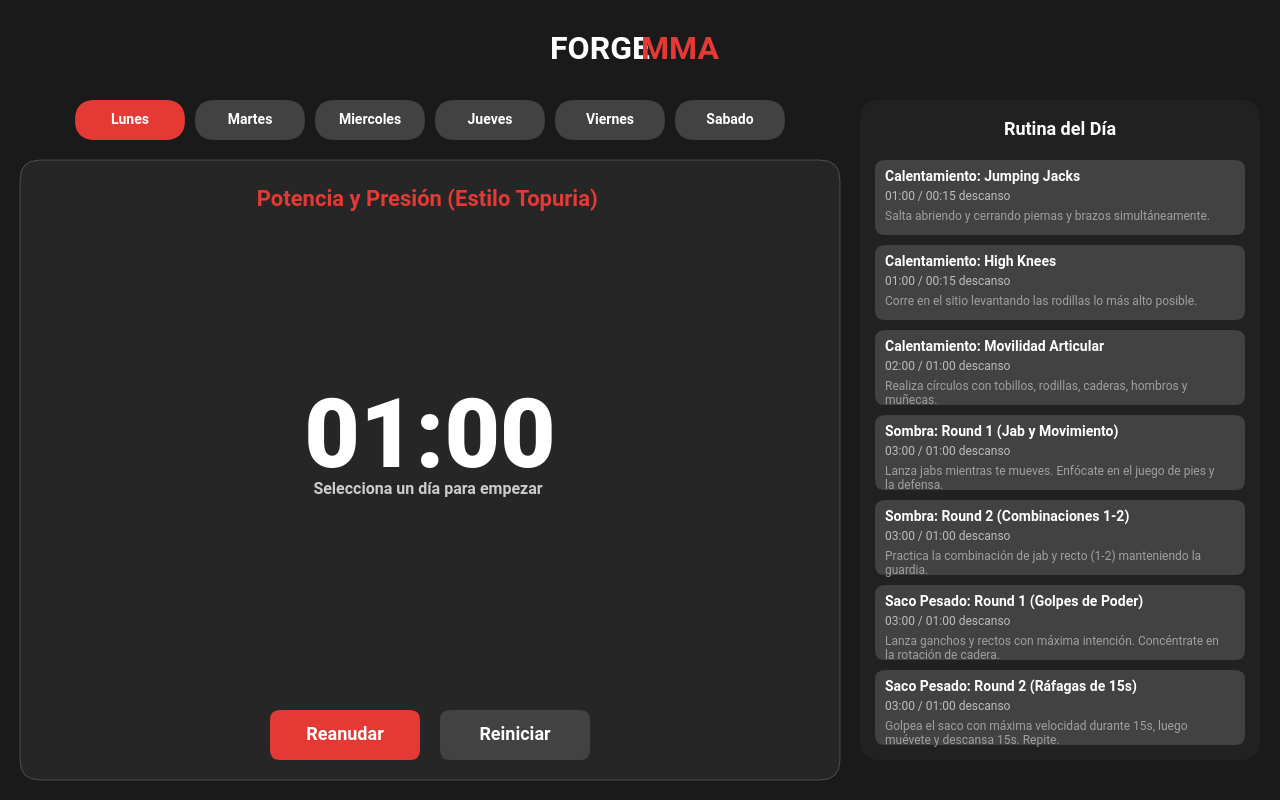
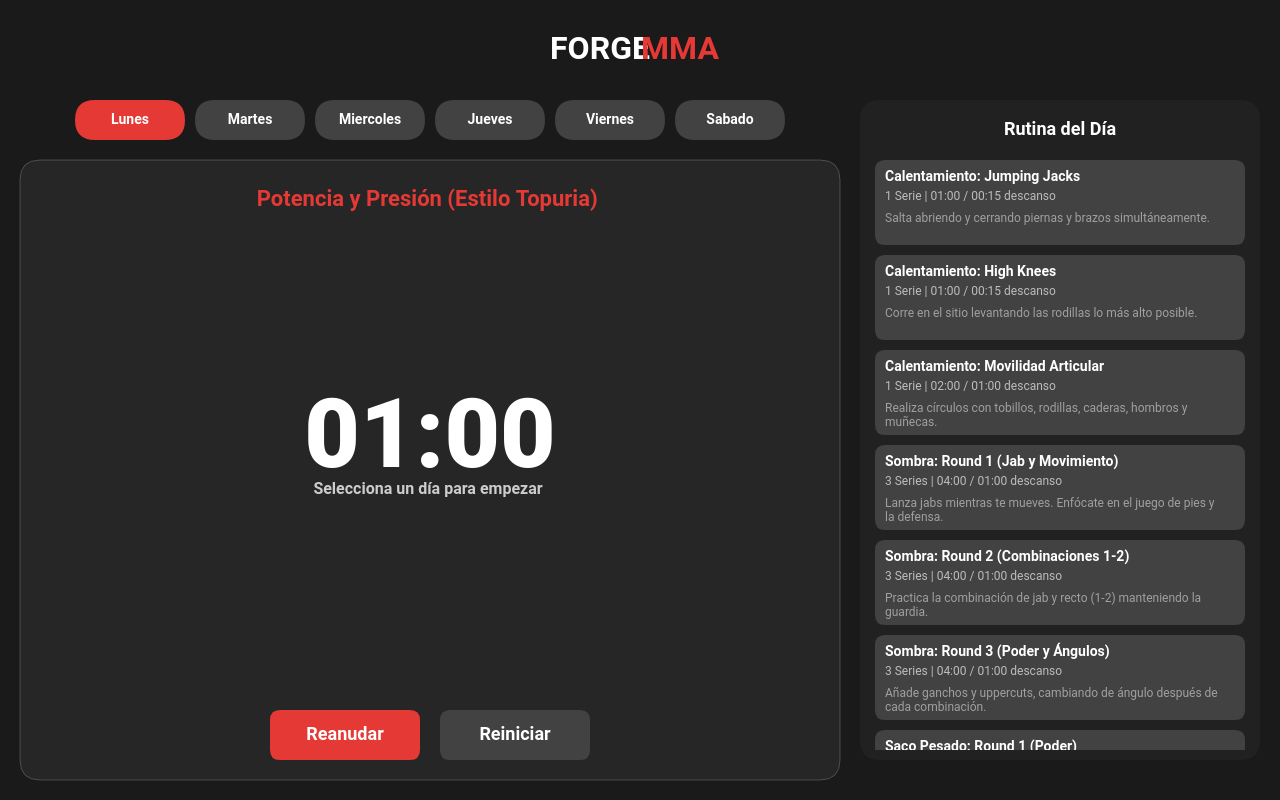
Before and after one commit to enriqueafz/mma-trainer-app, a plain HTML site: page index.html in a window 1280 px wide. Drawn offline with nearby package versions, Linux system fonts and the light colour scheme.

Commit message:
Update index.html

```diff
--- a/index.html
+++ b/index.html
@@ -55,79 +55,85 @@
             const workEndSound = new Tone.Synth().toDestination();
             const restEndSound = new Tone.Synth({ oscillator: { type: "sine" } }).toDestination();
 
-            // --- DETAILED WORKOUT PLANS ---
+            // --- EXTENDED & DETAILED WORKOUT PLANS (Approx. 1 hour) ---
             const workouts = {
                 lunes: {
                     name: "Potencia y Presión (Estilo Topuria)",
                     exercises: [
-                        { name: "Calentamiento: Jumping Jacks", duration: 60, rest: 15, description: "Salta abriendo y cerrando piernas y brazos simultáneamente." },
-                        { name: "Calentamiento: High Knees", duration: 60, rest: 15, description: "Corre en el sitio levantando las rodillas lo más alto posible." },
-                        { name: "Calentamiento: Movilidad Articular", duration: 120, rest: 60, description: "Realiza círculos con tobillos, rodillas, caderas, hombros y muñecas." },
-                        { name: "Sombra: Round 1 (Jab y Movimiento)", duration: 180, rest: 60, description: "Lanza jabs mientras te mueves. Enfócate en el juego de pies y la defensa." },
-                        { name: "Sombra: Round 2 (Combinaciones 1-2)", duration: 180, rest: 60, description: "Practica la combinación de jab y recto (1-2) manteniendo la guardia." },
-                        { name: "Saco Pesado: Round 1 (Golpes de Poder)", duration: 180, rest: 60, description: "Lanza ganchos y rectos con máxima intención. Concéntrate en la rotación de cadera." },
-                        { name: "Saco Pesado: Round 2 (Ráfagas de 15s)", duration: 180, rest: 60, description: "Golpea el saco con máxima velocidad durante 15s, luego muévete y descansa 15s. Repite." },
-                        { name: "Lucha: Defensa de Derribo (Sprawls)", duration: 180, rest: 60, description: "Desde la postura de lucha, echa las piernas hacia atrás rápidamente para defender un derribo imaginario." },
-                        { name: "Grappling: Mantener Montada (Drill)", duration: 180, rest: 60, description: "Con un dummy o compañero, mantén la posición de montada mientras él intenta escapar." },
-                        { name: "Grappling: Control Lateral (Drill)", duration: 180, rest: 60, description: "Practica mantener el control desde el lado, aplicando presión con el hombro." },
-                        { name: "Enfriamiento: Estiramientos Estáticos", duration: 300, rest: 0, description: "Mantén estiramientos suaves para los principales grupos musculares por 20-30 segundos cada uno." }
+                        { name: "Calentamiento: Jumping Jacks", sets: 1, duration: 60, rest: 15, description: "Salta abriendo y cerrando piernas y brazos simultáneamente." },
+                        { name: "Calentamiento: High Knees", sets: 1, duration: 60, rest: 15, description: "Corre en el sitio levantando las rodillas lo más alto posible." },
+                        { name: "Calentamiento: Movilidad Articular", sets: 1, duration: 120, rest: 60, description: "Realiza círculos con tobillos, rodillas, caderas, hombros y muñecas." },
+                        { name: "Sombra: Round 1 (Jab y Movimiento)", sets: 3, duration: 240, rest: 60, description: "Lanza jabs mientras te mueves. Enfócate en el juego de pies y la defensa." },
+                        { name: "Sombra: Round 2 (Combinaciones 1-2)", sets: 3, duration: 240, rest: 60, description: "Practica la combinación de jab y recto (1-2) manteniendo la guardia." },
+                        { name: "Sombra: Round 3 (Poder y Ángulos)", sets: 3, duration: 240, rest: 60, description: "Añade ganchos y uppercuts, cambiando de ángulo después de cada combinación." },
+                        { name: "Saco Pesado: Round 1 (Poder)", sets: 3, duration: 240, rest: 60, description: "Lanza ganchos y rectos con máxima intención. Concéntrate en la rotación de cadera." },
+                        { name: "Saco Pesado: Round 2 (Resistencia)", sets: 3, duration: 240, rest: 60, description: "Mantén un ritmo constante de golpes durante todo el round." },
+                        { name: "Saco Pesado: Round 3 (Ráfagas)", sets: 3, duration: 240, rest: 60, description: "Golpea con máxima velocidad por 15s, descansa 15s. Repite." },
+                        { name: "Lucha: Defensa de Derribo (Sprawls)", sets: 1, duration: 240, rest: 60, description: "Desde la postura de lucha, echa las piernas hacia atrás rápidamente para defender un derribo imaginario." },
+                        { name: "Grappling: Control y Presión", sets: 1, duration: 300, rest: 60, description: "Practica mantener control lateral y montada, aplicando presión constante." },
+                        { name: "Enfriamiento: Estiramientos Estáticos", sets: 1, duration: 300, rest: 0, description: "Mantén estiramientos suaves para los principales grupos musculares por 20-30 segundos cada uno." }
                     ]
                 },
                 martes: {
                     name: "Descanso Activo y Flexibilidad",
                     exercises: [
-                        { name: "Cardio Ligero (Trote o Bici)", duration: 1200, rest: 60, description: "Mantén un ritmo cardíaco bajo y constante para promover el flujo sanguíneo y la recuperación." },
-                        { name: "Estiramiento Profundo (Yoga/Movilidad)", duration: 900, rest: 60, description: "Sigue una rutina de estiramientos profundos, enfocándote en caderas, hombros y espalda." },
-                        { name: "Foam Roller (Liberación Miofascial)", duration: 600, rest: 0, description: "Usa un rodillo de espuma para masajear los músculos tensos, especialmente piernas y espalda." }
+                        { name: "Cardio Ligero (Trote o Bici)", sets: 1, duration: 1800, rest: 60, description: "Mantén un ritmo cardíaco bajo y constante para promover el flujo sanguíneo y la recuperación." },
+                        { name: "Estiramiento Profundo (Yoga/Movilidad)", sets: 1, duration: 1200, rest: 60, description: "Sigue una rutina de estiramientos profundos, enfocándote en caderas, hombros y espalda." },
+                        { name: "Foam Roller (Liberación Miofascial)", sets: 1, duration: 600, rest: 0, description: "Usa un rodillo de espuma para masajear los músculos tensos, especialmente piernas y espalda." }
                     ]
                 },
                 miercoles: {
                     name: "Técnica y Distancia (Estilo Garry)",
                     exercises: [
-                        { name: "Calentamiento: Saltar la Cuerda", duration: 180, rest: 30, description: "Mantén un ritmo constante. Alterna pies, salta con ambos, haz dobles saltos." },
-                        { name: "Calentamiento: Movimiento de Pies", duration: 120, rest: 60, description: "Practica pivots, pasos laterales y movimientos en ángulo sin lanzar golpes." },
-                        { name: "Sombra: Round 1 (Footwork y Ángulos)", duration: 180, rest: 60, description: "Muévete constantemente, creando ángulos como si tuvieras un oponente en frente." },
-                        { name: "Sombra: Round 2 (Patadas Frontales y Laterales)", duration: 180, rest: 60, description: "Lanza patadas frontales (teep) y laterales al aire, enfocándote en la técnica y el equilibrio." },
-                        { name: "Pads: Round 1 (Jab y Manejo de Distancia)", duration: 180, rest: 60, description: "Con un compañero, usa el jab para controlar la distancia y preparar otras combinaciones." },
-                        { name: "Pads: Round 2 (Contraataques)", duration: 180, rest: 60, description: "Tu compañero lanza un golpe lento (ej. un jab) y tú respondes con una combinación rápida." },
-                        { name: "Drills: Entrar y Salir del Rango", duration: 240, rest: 60, description: "Practica dar un paso para entrar, lanzar una combinación corta y salir rápidamente." },
-                        { name: "Enfriamiento: Estiramientos de Piernas", duration: 300, rest: 0, description: "Enfócate en isquiotibiales, cuádriceps, gemelos y caderas." }
+                        { name: "Calentamiento: Saltar la Cuerda", sets: 1, duration: 300, rest: 60, description: "Mantén un ritmo constante. Alterna pies, salta con ambos, haz dobles saltos." },
+                        { name: "Sombra: Round 1 (Footwork y Ángulos)", sets: 3, duration: 240, rest: 60, description: "Muévete constantemente, creando ángulos como si tuvieras un oponente en frente." },
+                        { name: "Sombra: Round 2 (Patadas Frontales y Laterales)", sets: 3, duration: 240, rest: 60, description: "Lanza patadas frontales (teep) y laterales al aire, enfocándote en la técnica y el equilibrio." },
+                        { name: "Sombra: Round 3 (Combinaciones largas)", sets: 3, duration: 240, rest: 60, description: "Combina puños y patadas en secuencias de 4-5 golpes." },
+                        { name: "Pads: Round 1 (Jab y Distancia)", sets: 3, duration: 240, rest: 60, description: "Con un compañero, usa el jab para controlar la distancia y preparar otras combinaciones." },
+                        { name: "Pads: Round 2 (Contraataques)", sets: 3, duration: 240, rest: 60, description: "Tu compañero lanza un golpe lento (ej. un jab) y tú respondes con una combinación rápida." },
+                        { name: "Pads: Round 3 (Velocidad)", sets: 3, duration: 240, rest: 60, description: "Enfócate en la velocidad de las combinaciones, no en la potencia." },
+                        { name: "Drills: Entrar y Salir del Rango", sets: 1, duration: 300, rest: 60, description: "Practica dar un paso para entrar, lanzar una combinación corta y salir rápidamente." },
+                        { name: "Enfriamiento: Estiramientos de Piernas", sets: 1, duration: 300, rest: 0, description: "Enfócate en isquiotibiales, cuádriceps, gemelos y caderas." }
                     ]
                 },
                 jueves: {
                     name: "Descanso Activo y Recuperación",
                     exercises: [
-                        { name: "Actividad de Bajo Impacto (Nadar/Remar)", duration: 1800, rest: 60, description: "Realiza una sesión larga a baja intensidad para mejorar la capacidad aeróbica sin impacto articular." },
-                        { name: "Meditación / Trabajo de Respiración", duration: 600, rest: 0, description: "Siéntate cómodamente y enfócate en tu respiración. Inhala lento, exhala lento. Ayuda a la recuperación." }
+                        { name: "Actividad de Bajo Impacto (Nadar/Remar)", sets: 1, duration: 2400, rest: 60, description: "Realiza una sesión larga a baja intensidad para mejorar la capacidad aeróbica sin impacto articular." },
+                        { name: "Meditación / Trabajo de Respiración", sets: 1, duration: 600, rest: 0, description: "Siéntate cómodamente y enfócate en tu respiración. Inhala lento, exhala lento. Ayuda a la recuperación." }
                     ]
                 },
                 viernes: {
                     name: "Acondicionamiento Feroz (HIIT)",
                     exercises: [
-                        { name: "Calentamiento Dinámico", duration: 240, rest: 60, description: "Realiza zancadas, círculos de brazos, rotaciones de torso, patadas suaves." },
-                        { name: "HIIT: Burpees", duration: 45, rest: 15, description: "Haz una flexión, salta agrupando las piernas y finaliza con un salto vertical. Mantén el ritmo." },
-                        { name: "HIIT: Kettlebell Swings", duration: 45, rest: 15, description: "Con una pesa rusa, balancéala desde entre las piernas hasta la altura del pecho usando la cadera." },
-                        { name: "HIIT: Battle Ropes", duration: 45, rest: 15, description: "Sujeta las cuerdas y haz ondas alternas o simultáneas con máxima intensidad." },
-                        { name: "HIIT: Lanzamiento de Balón", duration: 45, rest: 60, description: "Levanta un balón medicinal sobre tu cabeza y lánzalo con fuerza contra el suelo." },
-                        { name: "HIIT (Round 2): Burpees", duration: 45, rest: 15, description: "Segunda ronda. ¡Mantén la intensidad y la técnica!" },
-                        { name: "HIIT (Round 2): Kettlebell Swings", duration: 45, rest: 15, description: "La potencia viene de la cadera, no de los brazos." },
-                        { name: "HIIT (Round 2): Battle Ropes", duration: 45, rest: 15, description: "¡No pares! Mantén las olas vivas durante los 45 segundos." },
-                        { name: "HIIT (Round 2): Lanzamiento de Balón", duration: 45, rest: 60, description: "Usa todo tu cuerpo para lanzar el balón con la máxima potencia." },
-                        { name: "Core: Plancha", duration: 60, rest: 15, description: "Mantén el cuerpo recto como una tabla, apoyado en antebrazos y puntas de los pies." },
-                        { name: "Core: Elevación de Piernas", duration: 60, rest: 60, description: "Tumbado, levanta las piernas rectas hasta formar un ángulo de 90 grados y baja lentamente." },
-                        { name: "Enfriamiento: Caminata y Estiramiento Ligero", duration: 300, rest: 0, description: "Reduce el ritmo cardíaco y estira los músculos trabajados." }
+                        { name: "Calentamiento Dinámico", sets: 1, duration: 300, rest: 60, description: "Realiza zancadas, círculos de brazos, rotaciones de torso, patadas suaves." },
+                        { name: "HIIT Circuito: Round 1/5 (Burpees)", sets: 5, duration: 60, rest: 20, description: "Haz una flexión, salta agrupando las piernas y finaliza con un salto vertical." },
+                        { name: "HIIT Circuito: Round 1/5 (Swings)", sets: 5, duration: 60, rest: 20, description: "Con una pesa rusa, balancéala desde entre las piernas hasta la altura del pecho usando la cadera." },
+                        { name: "HIIT Circuito: Round 1/5 (Ropes)", sets: 5, duration: 60, rest: 20, description: "Sujeta las cuerdas y haz ondas alternas o simultáneas con máxima intensidad." },
+                        { name: "HIIT Circuito: Round 1/5 (Box Jumps)", sets: 5, duration: 60, rest: 120, description: "Salta sobre un cajón con ambos pies, aterriza suave. Baja, no saltes hacia atrás." },
+                        { name: "HIIT Circuito: Round 2/5 (Burpees)", sets: 5, duration: 60, rest: 20, description: "Segunda ronda. ¡Mantén la intensidad!" },
+                        { name: "HIIT Circuito: Round 2/5 (Swings)", sets: 5, duration: 60, rest: 20, description: "La potencia viene de la cadera, no de los brazos." },
+                        { name: "HIIT Circuito: Round 2/5 (Ropes)", sets: 5, duration: 60, rest: 20, description: "¡No pares! Mantén las olas vivas." },
+                        { name: "HIIT Circuito: Round 2/5 (Box Jumps)", sets: 5, duration: 60, rest: 120, description: "Concéntrate en una explosión controlada." },
+                        { name: "HIIT Circuito: Round 3, 4 y 5...", sets: 1, duration: 0, rest: 0, description: "Completa 3 rondas más del circuito HIIT. ¡Tú puedes!" },
+                        { name: "Core Finisher: Plancha", sets: 3, duration: 60, rest: 15, description: "Mantén el cuerpo recto como una tabla, apoyado en antebrazos y puntas de los pies." },
+                        { name: "Core Finisher: Elevación de Piernas", sets: 3, duration: 60, rest: 15, description: "Tumbado, levanta las piernas rectas hasta formar un ángulo de 90 grados y baja lentamente." },
+                        { name: "Enfriamiento: Caminata y Estiramiento Ligero", sets: 1, duration: 300, rest: 0, description: "Reduce el ritmo cardíaco y estira los músculos trabajados." }
                     ]
                 },
                 sabado: {
                     name: "Sparring / Open Mat",
                     exercises: [
-                        { name: "Sparring Ligero (Boxeo): Round 1", duration: 180, rest: 60, description: "Enfócate en la técnica, no en la fuerza. Fluye con tu compañero, busca combinaciones y defensa." },
-                        { name: "Sparring Ligero (Boxeo): Round 2", duration: 180, rest: 60, description: "Intenta aplicar las técnicas de distancia y ángulos del miércoles." },
-                        { name: "Sparring Ligero (Grappling): Round 1", duration: 240, rest: 60, description: "Practica posiciones y sumisiones de forma controlada y sin fuerza excesiva. Comunícate." },
-                        { name: "Sparring Ligero (Grappling): Round 2", duration: 240, rest: 60, description: "Enfócate en las transiciones y en mantener la presión como el lunes." },
-                        { name: "Sparring Situacional (MMA): Defensa de derribo", duration: 180, rest: 60, description: "Un compañero intenta derribarte, tú te enfocas solo en defender (sprawl, etc.)." },
-                        { name: "Sparring Situacional (MMA): Salir de la reja", duration: 180, rest: 60, description: "Un compañero te presiona contra la reja (o pared), tú practicas cómo escapar." },
-                        { name: "Enfriamiento y Análisis", duration: 300, rest: 0, description: "Estira y comenta con tu compañero qué funcionó, qué no y en qué mejorar." }
+                        { name: "Calentamiento Ligero", sets: 1, duration: 300, rest: 60, description: "Movilidad articular y sombra suave para preparar el cuerpo." },
+                        { name: "Sparring Boxeo: Round 1", sets: 3, duration: 240, rest: 60, description: "Enfócate en la técnica, no en la fuerza. Fluye con tu compañero." },
+                        { name: "Sparring Boxeo: Round 2", sets: 3, duration: 240, rest: 60, description: "Intenta aplicar las técnicas de distancia y ángulos del miércoles." },
+                        { name: "Sparring Boxeo: Round 3", sets: 3, duration: 240, rest: 60, description: "Aumenta ligeramente la intensidad, siempre controlado." },
+                        { name: "Sparring Grappling: Round 1", sets: 3, duration: 300, rest: 60, description: "Practica posiciones y sumisiones de forma controlada y sin fuerza excesiva." },
+                        { name: "Sparring Grappling: Round 2", sets: 3, duration: 300, rest: 60, description: "Enfócate en las transiciones y en mantener la presión como el lunes." },
+                        { name: "Sparring Grappling: Round 3", sets: 3, duration: 300, rest: 60, description: "Intenta combinar derribos con control en el suelo." },
+                        { name: "Sparring MMA: Round 1", sets: 2, duration: 300, rest: 60, description: "Integra todo: golpeo y grappling. Comunicación y control son la clave." },
+                        { name: "Sparring MMA: Round 2", sets: 2, duration: 300, rest: 60, description: "Practica situaciones específicas: contra la reja, defensa de derribo, etc." },
+                        { name: "Enfriamiento y Análisis", sets: 1, duration: 300, rest: 0, description: "Estira y comenta con tu compañero qué funcionó, qué no y en qué mejorar." }
                     ]
                 }
             };
@@ -281,7 +287,7 @@
                 const workout = workouts[selectedDay];
                 if (!workout) return;
 
-                const itemHeight = 85;
+                const itemHeight = 95; // Increased height for the new 'sets' line
                 ctx.save();
                 ctx.beginPath();
                 ctx.rect(x, y + 50, width, height - 60);
@@ -302,10 +308,11 @@
 
                     ctx.fillStyle = '#BDBDBD';
                     ctx.font = '12px Roboto';
-                    ctx.fillText(`${formatTime(ex.duration)} / ${formatTime(ex.rest)} descanso`, x + 25, itemY + 30);
+                    const setsText = ex.sets > 1 ? `${ex.sets} Series` : `1 Serie`;
+                    ctx.fillText(`${setsText} | ${formatTime(ex.duration)} / ${formatTime(ex.rest)} descanso`, x + 25, itemY + 30);
 
                     ctx.fillStyle = '#A0A0A0';
-                    wrapText(ctx, ex.description || "", x + 25, itemY + 50, width - 60, 14);
+                    wrapText(ctx, ex.description || "", x + 25, itemY + 52, width - 60, 14);
                 });
                 ctx.restore();
             }
@@ -381,7 +388,7 @@
                 isWorking = true;
                 timeRemaining = exercise.duration;
 
-                const itemHeight = 85;
+                const itemHeight = 95; // Use updated item height
                 const listArea = uiElements.workoutListArea;
                 const visibleHeight = listArea.height - 110;
                 const targetScroll = index * itemHeight - visibleHeight / 2 + itemHeight / 2;
@@ -492,7 +499,7 @@
                     listScrollY += event.deltaY * 0.5;
 
                     const workout = workouts[selectedDay];
-                    const itemHeight = 85;
+                    const itemHeight = 95; // Use updated item height
                     const totalListHeight = workout.exercises.length * itemHeight;
                     const maxScroll = Math.max(0, totalListHeight - (listArea.height - 60));
 
@@ -531,7 +538,7 @@
                 scrollMomentum = deltaY;
 
                 const workout = workouts[selectedDay];
-                const itemHeight = 85;
+                const itemHeight = 95; // Use updated item height
                 const totalListHeight = workout.exercises.length * itemHeight;
                 const listArea = uiElements.workoutListArea;
                 const maxScroll = Math.max(0, totalListHeight - (listArea.height - 60));
@@ -553,7 +560,7 @@
 
                     // Clamp scroll position
                     const workout = workouts[selectedDay];
-                    const itemHeight = 85;
+                    const itemHeight = 95; // Use updated item height
                     const totalListHeight = workout.exercises.length * itemHeight;
                     const listArea = uiElements.workoutListArea;
                     const maxScroll = Math.max(0, totalListHeight - (listArea.height - 60));
```
